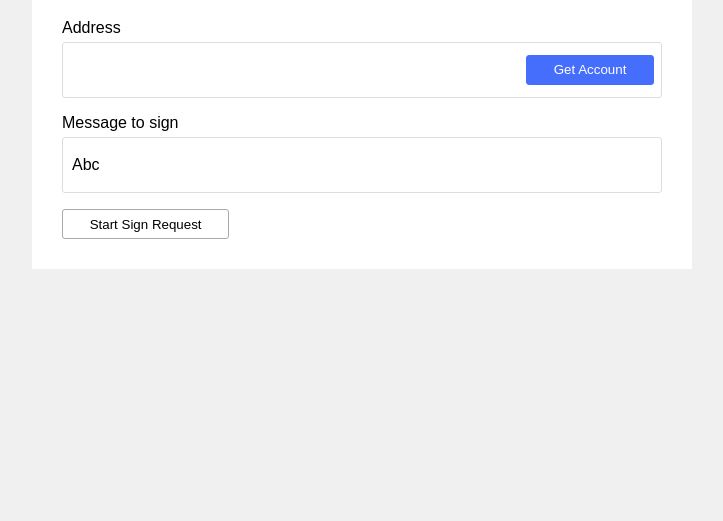
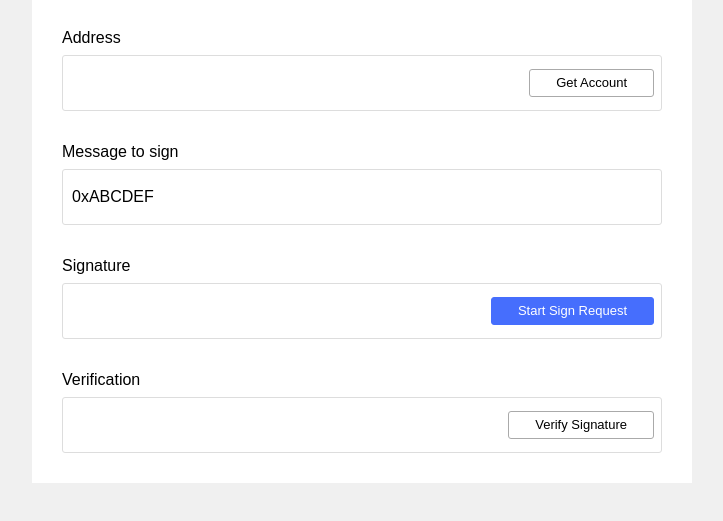
Before and after one commit to aergoio/wallet-api-test, a plain HTML site: page index.html in a window 1280 px wide. Shown: the part 91-612 px from the top of the page, without its empty margins (278-1001 px from the left). Drawn offline with Linux system fonts and the light colour scheme.

Commit message:
Functional prototype

```diff
--- a/index.html
+++ b/index.html
@@ -4,30 +4,9 @@
   <meta charset='utf-8'>
   <meta http-equiv='X-UA-Compatible' content='IE=edge'>
   <title>Aergo Connect API Test</title>
-  <script>
-    function startSignRequest() {
-      window.postMessage({
-        type: 'AERGO_REQUEST',
-        action: 'SIGN',
-        data: {
-          hash: 'abcdefg'
-        }
-      });
-    }
-    function getActiveAccount() {
-      window.postMessage({
-        type: 'AERGO_REQUEST',
-        action: 'ACTIVE_ACCOUNT',
-      });
-    }
-    window.addEventListener('AERGO_SIGN_RESULT', function(event) {
-      console.log(event.detail);
-    });
-    window.addEventListener('AERGO_ACTIVE_ACCOUNT', function(event) {
-      console.log(event.detail);
-      document.getElementById('address').innerHTML = event.detail.account.address;
-    });
-  </script>
+  <!--<script src="https://unpkg.com/@herajs/crypto@0.10.3/dist/herajs-crypto.umd.js"></script>-->
+  <script src="/Users/paulgrau/projects/aergo/herajs/packages/crypto/dist/herajs-crypto.umd.js"></script>
+  <script src="./script.js"></script>
   <style>
     html {
       background-color: #f0f0f0;
@@ -43,7 +22,7 @@
     border: 1px solid #ddd;
     border-radius: 3px;
     display: flex;
-    height: 40px;
+    min-height: 40px;
     padding: 7px;
     align-items: center;
   }
@@ -58,10 +37,12 @@
   button {
     background-color: #fff;
     border: 1px solid #aaa;
-    padding: .5em 2em;
+    padding: 0 2em;
+    line-height: 2em;
     border-radius: 3px;
     cursor: pointer;
     flex-shrink: 0;
+    font-size: 13px;
   }
   .btn-primary {
     background-color: #466efd;
@@ -72,33 +53,40 @@
     overflow: hidden;
     text-overflow: ellipsis;
   }
-  label {
+  .sig {
+    word-break: break-all;
+  }
+  .label {
     display: block;
-    margin-bottom: 1em;
-  }
-  label > .input {
-    margin-top: 5px;
+    margin: 2em 0 .5em;
   }
   </style>
 </head>
 <body>
   <h1>Aergo Connect API Test</h1>
 
-  <label>
-    Address
-    <div class="input">
-      <span id="address" class="adr"></span>
-      <button onclick="getActiveAccount()" class="btn-primary">Get Account</button>
-    </div>
-  </label>
+  <div class="label">Address</div>
+  <div class="input">
+    <input type="text" class="text-input" id="address">
+    <button onclick="getActiveAccount()">Get Account</button>
+  </div>
 
-  <label>
-    Message to sign
-    <div class="input">
-      <input type="text" class="text-input" value="Abc">
-    </div>
-  </label>
+  <div class="label">Message to sign</div>
+  <div class="input">
+    <input type="text" class="text-input" value="0xABCDEF" id="signMessage">
+  </div>
 
-  <button onclick="startSignRequest()">Start Sign Request</button>
+  <div class="label">Signature</div>
+  <div class="input">
+    <input type="text" class="text-input" id="signature">
+    <button onclick="startSignRequest()" class="btn-primary">Start Sign Request</button>
+  </div>
+
+  <div class="label">Verification</div>
+  <div class="input">
+    <span id="verify"></span>
+    <button onclick="verify()">Verify Signature</button>
+  </div>
+
 </body>
 </html>
--- /dev/null
+++ b/script.js
@@ -0,0 +1,49 @@
+
+function getActiveAccount() {
+  window.addEventListener('AERGO_ACTIVE_ACCOUNT', function(event) {
+    console.log(event.detail);
+    document.getElementById('address').value = event.detail.account.address;
+  }, { once: true });
+  window.postMessage({
+    type: 'AERGO_REQUEST',
+    action: 'ACTIVE_ACCOUNT',
+  });
+}
+
+function startSignRequest() {
+  window.addEventListener('AERGO_SIGN_RESULT', function(event) {
+    console.log(event.detail);
+    document.getElementById('signature').value = event.detail.signature;
+  }, { once: true });
+  window.postMessage({
+    type: 'AERGO_REQUEST',
+    action: 'SIGN',
+    data: {
+      hash: document.getElementById('signMessage').value
+    }
+  });
+}
+
+const fromHexString = hexString =>
+  new Uint8Array(hexString.match(/.{1,2}/g).map(byte => parseInt(byte, 16)));
+
+async function verify() {
+  const addr = document.getElementById('address').value;
+  if (!addr) {
+    alert("Enter address");
+    return;
+  }
+  const key = HerajsCrypto.publicKeyFromAddress(addr);
+  const msg = fromHexString(document.getElementById('signMessage').value.slice(2));
+  const signature = document.getElementById('signature').value;
+  if (!signature) {
+    alert("Enter signature");
+    return;
+  }
+  const result = await window.HerajsCrypto.verifySignature(msg, key, signature, 'hex');
+  if (result === true) {
+    document.getElementById('verify').innerHTML = 'Verified ✓';
+  } else {
+    document.getElementById('verify').innerHTML = 'Not verified ✗';
+  }
+}
```
